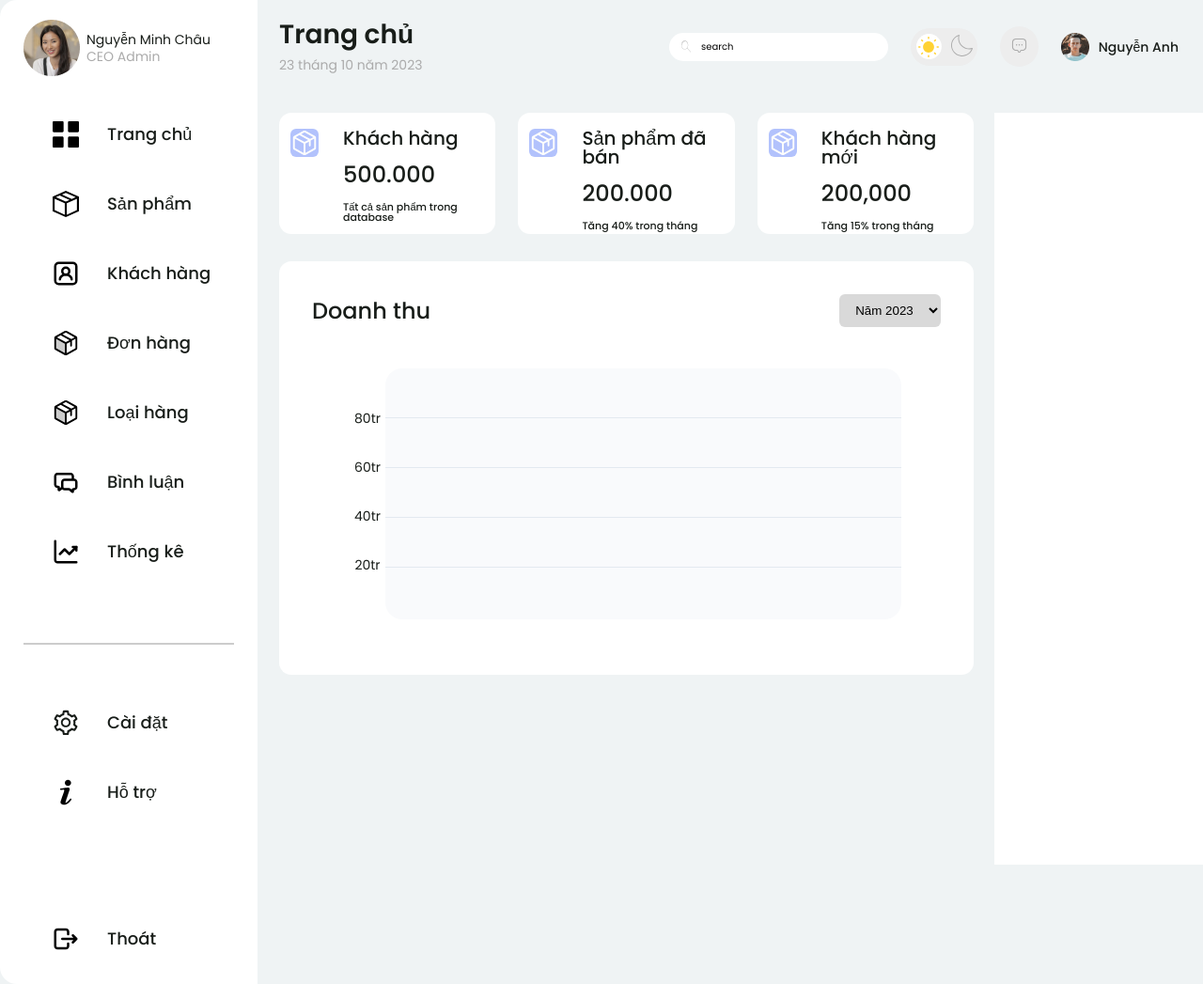
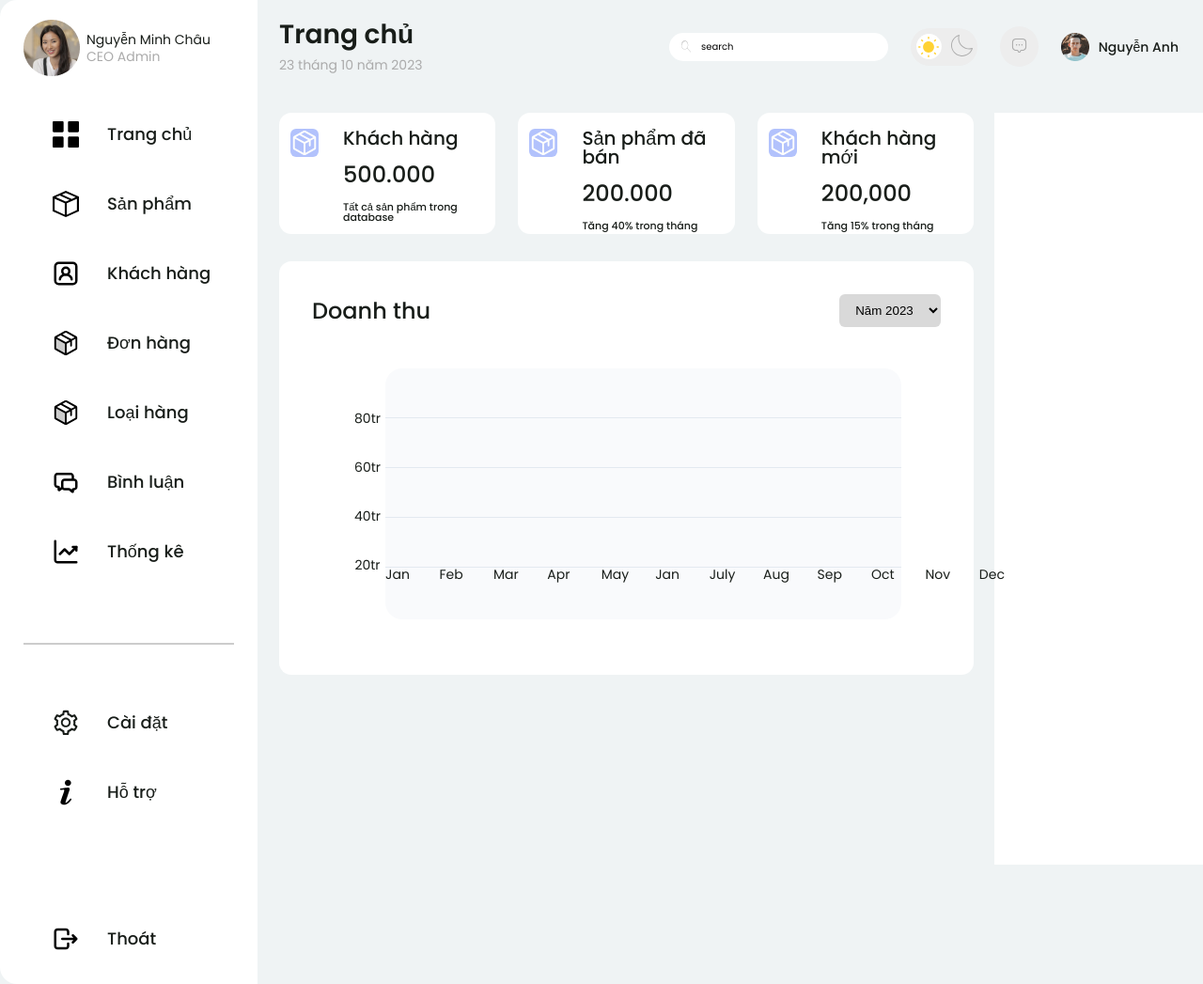
Before and after one commit to tuanhuynh0107/wd18031, a PHP site: page /html/admin.html in a window 1280 px wide. Shown: the whole page at 94% size. Run offline with PHP 8.4, Linux system fonts and the light colour scheme.

Commit message:
code admin

```diff
--- a/assets/css/admin.css
+++ b/assets/css/admin.css
@@ -337,6 +337,27 @@ html {
     font-size: 1.4rem;
     font-weight: 400;
 }
+
+.revenue__content--columns {
+    display: inline-flex;
+    position: absolute;
+    /* margin-left: 34px; */
+    width: 100%;
+    flex-direction: row;
+    gap: 20px;
+}
+
+.revenue__content--column {
+    width: calc(calc(100% / 12));
+    /* background-color: #000 */
+}
+
+.revenue--column_desc {
+    width: calc(100% / 12);
+    color: var(--primary-color--font);
+    font-size: 1.4rem;
+    font-weight: 400;
+}
 .notify {
     width: 30%;
     background-color: #fff;
--- a/html/admin.html
+++ b/html/admin.html
@@ -333,6 +333,44 @@
                                 <div class="revenue--chart__line"></div>
                                 <div class="revenue--chart__line"></div>
                                 <div class="revenue--chart__line"></div>
+                                <div class="revenue__content--columns row">
+                                    <div class="revenue__content--column">
+                                        <div class="revenue--column_desc">Jan</div>
+                                    </div>
+                                    <div class="revenue__content--column">
+                                        <div class="revenue--column_desc">Feb</div>
+                                    </div>
+                                    <div class="revenue__content--column">
+                                        <div class="revenue--column_desc">Mar</div>
+                                    </div>
+                                    <div class="revenue__content--column">
+                                        <div class="revenue--column_desc">Apr</div>
+                                    </div>
+                                    <div class="revenue__content--column">
+                                        <div class="revenue--column_desc">May</div>
+                                    </div>
+                                    <div class="revenue__content--column">
+                                        <div class="revenue--column_desc">Jan</div>
+                                    </div>
+                                    <div class="revenue__content--column">
+                                        <div class="revenue--column_desc">July</div>
+                                    </div>
+                                    <div class="revenue__content--column">
+                                        <div class="revenue--column_desc">Aug</div>
+                                    </div>
+                                    <div class="revenue__content--column">
+                                        <div class="revenue--column_desc">Sep</div>
+                                    </div>
+                                    <div class="revenue__content--column">
+                                        <div class="revenue--column_desc">Oct</div>
+                                    </div>
+                                    <div class="revenue__content--column">
+                                        <div class="revenue--column_desc">Nov</div>
+                                    </div>
+                                    <div class="revenue__content--column">
+                                        <div class="revenue--column_desc">Dec</div>
+                                    </div>
+                                </div>
                             </div>
 
                             <div class="revenue__content--price row">
@@ -342,20 +380,7 @@
                                 <p class="price">20tr</p>
                             </div>
 
-                            <div class="revenue__content--columns">
-                                <div class="revenue__content--column-1"></div>
-                                <div class="revenue__content--column-2"></div>
-                                <div class="revenue__content--column-3"></div>
-                                <div class="revenue__content--column-4"></div>
-                                <div class="revenue__content--column-5"></div>
-                                <div class="revenue__content--column-6"></div>
-                                <div class="revenue__content--column-7"></div>
-                                <div class="revenue__content--column-8"></div>
-                                <div class="revenue__content--column-9"></div>
-                                <div class="revenue__content--column-10"></div>
-                                <div class="revenue__content--column-11"></div>
-                                <div class="revenue__content--column-12"></div>
-                            </div>
+
                         </div>
 
                     </article>
```
